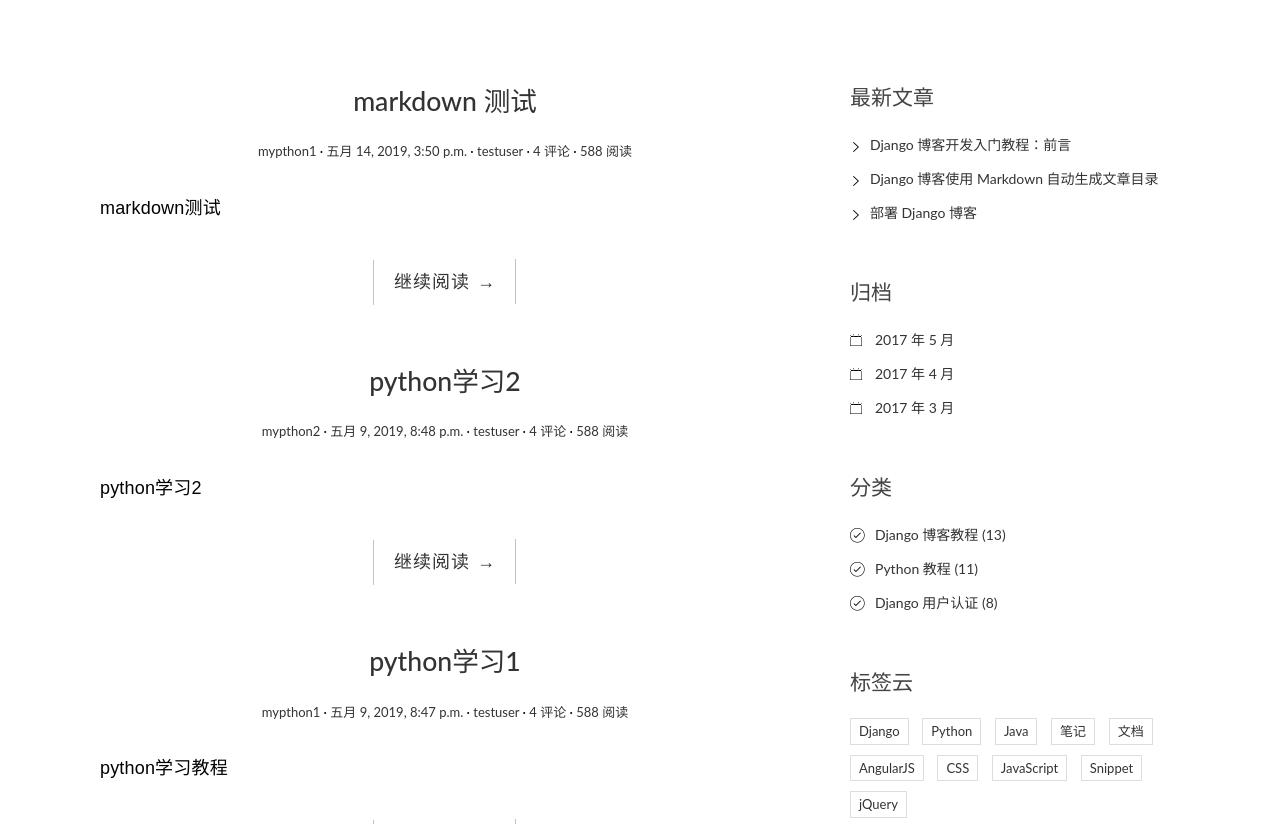
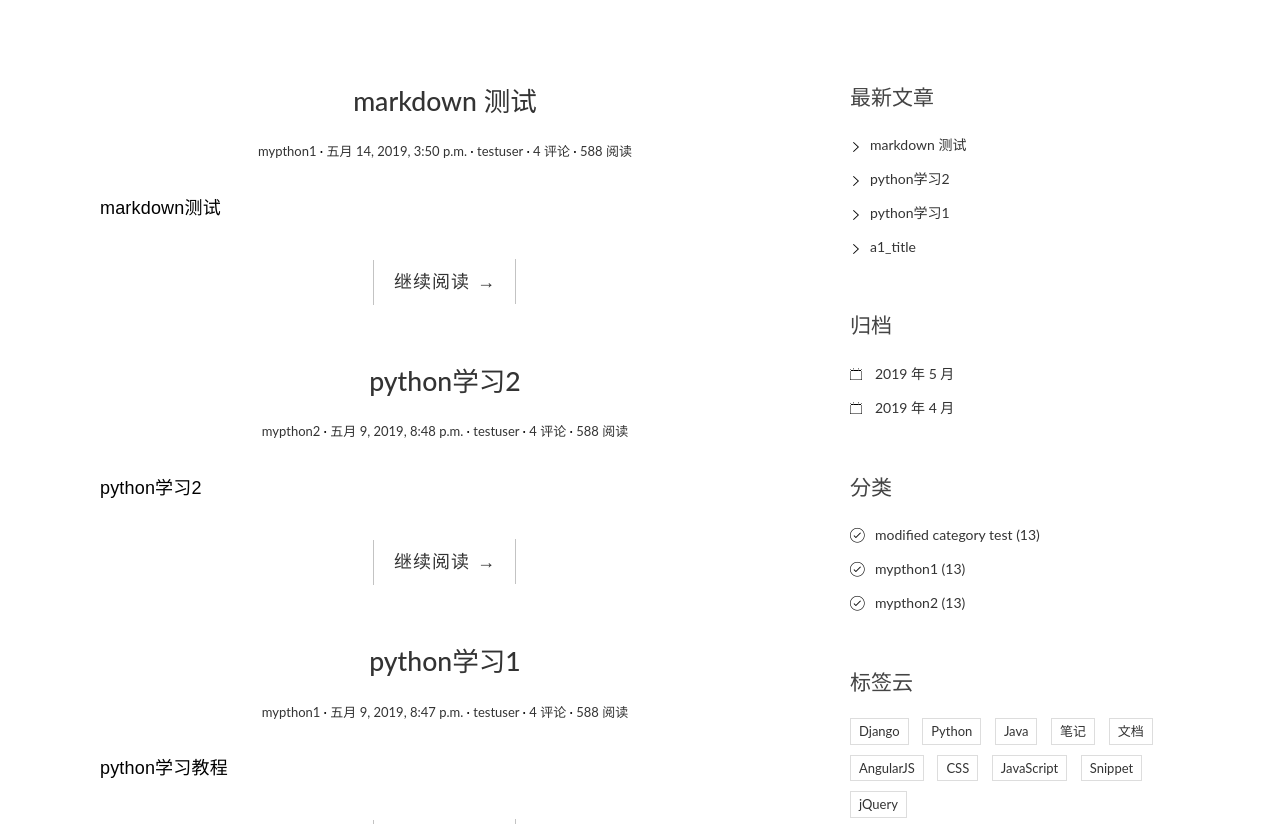
Before and after one commit to hongxiancry/studyPython, a Django app: page / in a window 1280 px wide. Shown: the part 91-915 px from the top of the page. Run offline with Django 3.2, Linux system fonts and the light colour scheme; data comes from the database, SQL or seed files in the repository; both versions use the stored data as it was after the commit; some libraries are stand-ins or nearby versions.

Commit message:
提交关于分类功能

```diff
--- /dev/null
+++ b/pythonScripts/django/blogs/blog/templatetags/blog_tags.py
@@ -0,0 +1,16 @@
+from ..models import Post,Category
+from django import template
+
+register = template.Library()
+
+@register.simple_tag
+def get_recent_posts(num=4):
+	return Post.objects.all().order_by('-created_Time')[:num]
+
+@register.simple_tag
+def get_archives():
+	return Post.objects.dates('created_Time','month',order='DESC')
+
+@register.simple_tag
+def get_Categories():
+	return Category.objects.all()
--- a/pythonScripts/django/blogs/blog/urls.py
+++ b/pythonScripts/django/blogs/blog/urls.py
@@ -6,4 +6,6 @@ app_name='blog'
 urlpatterns = [
 path(r'',views.home,name='home'),
 path(r'^post/(?P<pk>\d+)/$',views.detail,name='detail'),
+path(r'^archives/(?P<year>[0-9]{4})/(?P<month>[0-9]{1,2})/$',views.archives,name='archives'),
+path(r'^category/(?P<pk>\d+)/$',views.category,name='category'),
 ]
--- a/pythonScripts/django/blogs/blog/views.py
+++ b/pythonScripts/django/blogs/blog/views.py
@@ -2,8 +2,8 @@ from django.shortcuts import render,get_object_or_404
 
 # Create your views here.
 from django.http import HttpResponse
-from .models import Post
-
+from .models import Post,Category
+import markdown
 
 def home(request):
 	post_list = Post.objects.all().order_by('-created_Time')
@@ -15,4 +15,19 @@ def home(request):
 
 def detail(request,pk):
 	post = get_object_or_404(Post,pk=pk)
+	post.body = markdown.markdown(post.body,extensions=[
+		'markdown.extensions.extra',
+		'markdown.extensions.codehilite',
+		'markdown.extensions.toc',
+		])
 	return render(request,'blog/detail.html',context={'post':post})
+
+def archives(request,year,month):
+	post_list = Post.objects.filter(created_Time__year=year,
+		created_Time__month=month).order_by('-created_Time')
+	return render(request,'blog/homepage.html',context={'post_list':post_list})
+
+def category(request,pk):
+	cate = get_object_or_404(Category,pk=pk)
+	post_list = Post.objects.filter(category=cate).order_by('-created_Time')
+	return render(request,'blog/homepage.html',context={'post_list':post_list})
--- a/pythonScripts/django/blogs/templates/base.html
+++ b/pythonScripts/django/blogs/templates/base.html
@@ -1,4 +1,5 @@
 {%load staticfiles%}
+{%load blog_tags%}
 <!DOCTYPE html>
 <html>
 <head>
@@ -13,6 +14,7 @@
     <link rel="stylesheet" href="http://code.ionicframework.com/ionicons/2.0.1/css/ionicons.min.css">
     <link rel="stylesheet" href="{% static 'blog/css/pace.css' %}">
     <link rel="stylesheet" href="{% static 'blog/css/custom.css' %}">
+    <link rel="stylesheet" href="{% static 'blog/css/highlights/autumn.css' %}">
 
     <!-- js -->
     <script src="{% static 'blog/js/jquery-2.1.3.min.js' %}"></script>
@@ -76,45 +78,41 @@
 
                 <div class="widget widget-recent-posts">
                     <h3 class="widget-title">最新文章</h3>
+                    {% get_recent_posts as new_post_lists %}
                     <ul>
+                        {%for post in new_post_lists%}
                         <li>
-                            <a href="#">Django 博客开发入门教程：前言</a>
+                             <a href="{{post.get_absolute_url}}">{{post.title}}</a>
                         </li>
-                        <li>
-                            <a href="#">Django 博客使用 Markdown 自动生成文章目录</a>
-                        </li>
-                        <li>
-                            <a href="#">部署 Django 博客</a>
-                        </li>
+                        {% empty %}
+                        暂无文章
+                       {%endfor%}
                     </ul>
                 </div>
                 <div class="widget widget-archives">
                     <h3 class="widget-title">归档</h3>
+                    {%get_archives as dates%}
                     <ul>
+                        {%for data in dates %}
                         <li>
-                            <a href="#">2017 年 5 月</a>
+                            <a href="{% url 'blog:archives' data.year data.month %}">{{data.year}} 年 {{data.month}} 月</a>
                         </li>
-                        <li>
-                            <a href="#">2017 年 4 月</a>
-                        </li>
-                        <li>
-                            <a href="#">2017 年 3 月</a>
-                        </li>
+                        {%endfor%}
                     </ul>
                 </div>
 
                 <div class="widget widget-category">
                     <h3 class="widget-title">分类</h3>
+                    {%get_Categories as category_list%}
                     <ul>
+                        {%for category in category_list%}
+
                         <li>
-                            <a href="#">Django 博客教程 <span class="post-count">(13)</span></a>
+                            <a href="{% url 'blog:category' category.pk %}">{{category.name}} <span class="post-count">(13)</span></a>
                         </li>
-                        <li>
-                            <a href="#">Python 教程 <span class="post-count">(11)</span></a>
-                        </li>
-                        <li>
-                            <a href="#">Django 用户认证 <span class="post-count">(8)</span></a>
-                        </li>
+                        {%empty%}
+                        暂无分类
+                        {%endfor%}
                     </ul>
                 </div>
 
--- a/pythonScripts/django/blogs/templates/blog/detail.html
+++ b/pythonScripts/django/blogs/templates/blog/detail.html
@@ -16,7 +16,7 @@
                     <div class="entry-content clearfix">
                         <p>{{post.excerpt}}</p>
                         <blockquote>
-                            <p>{{post.body}}</p>
+                            <p>{{post.body|safe}}</p>
                         </blockquote>
                     </div>
                 </article>
```
Also changed, not shown: pythonScripts/django/blogs/blog/templatetags/__init__.py (added), pythonScripts/django/blogs/db.sqlite3.
